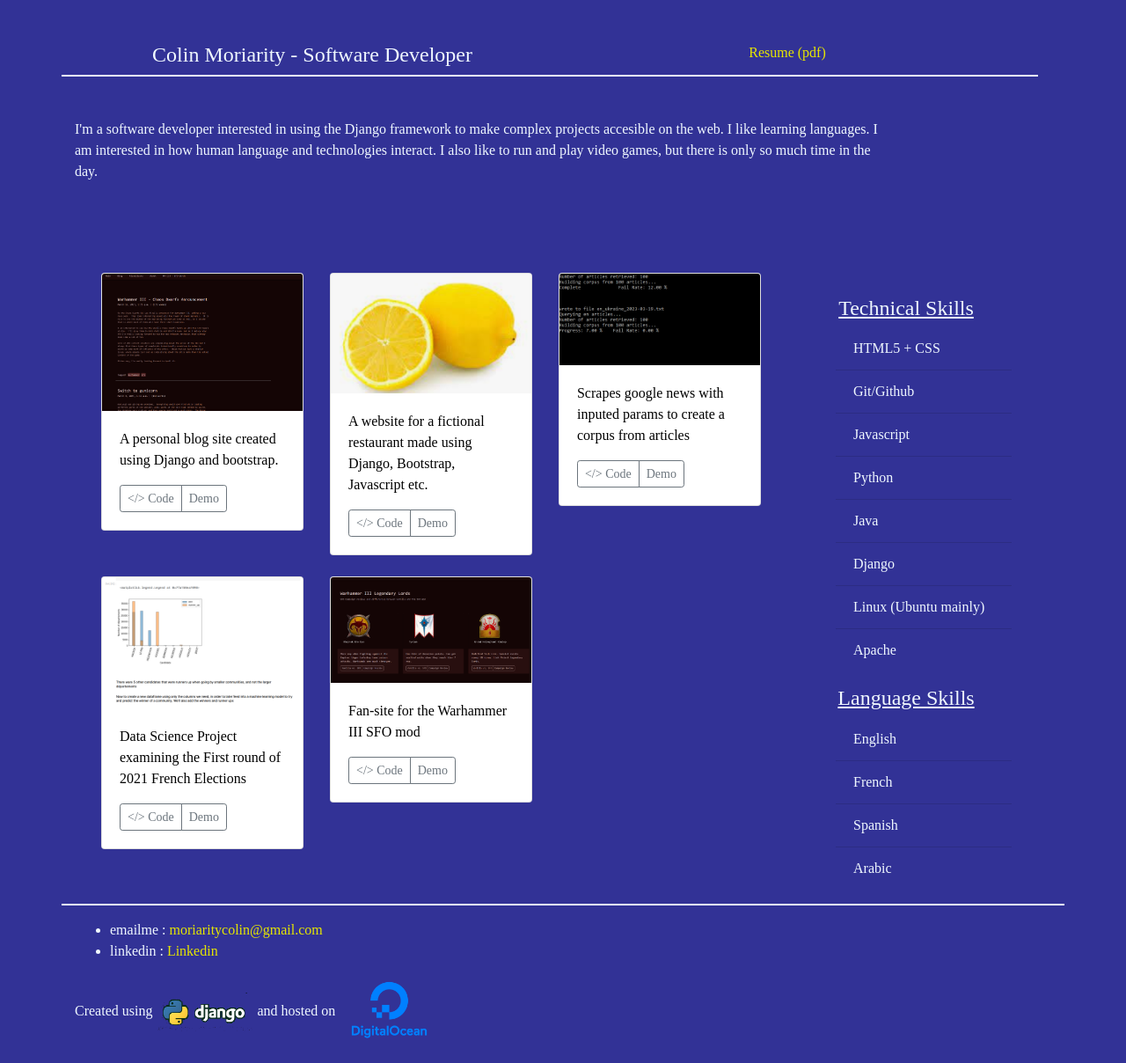
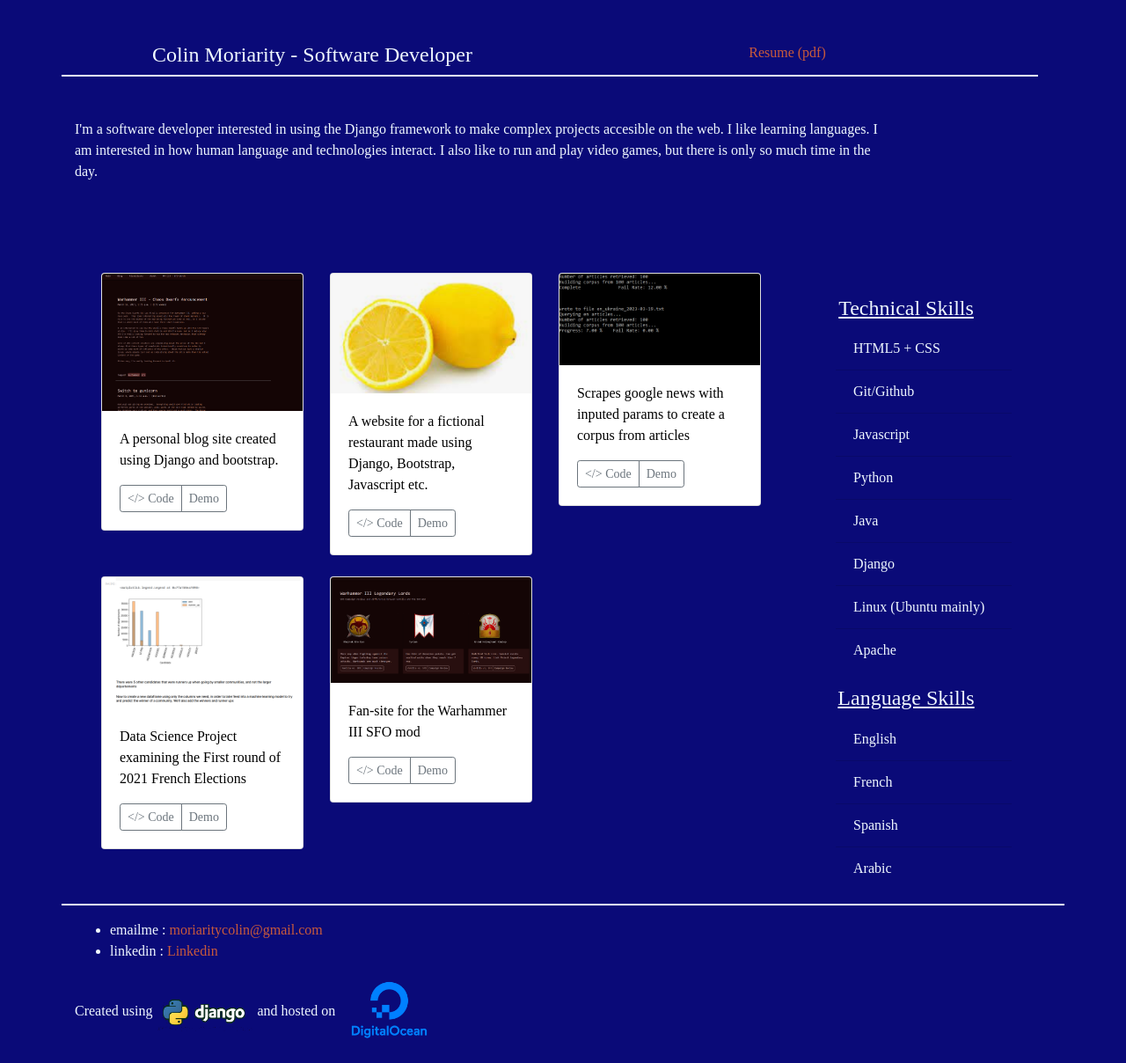
Before and after one commit to cm311/portfolio_site, a Django app: page / in a window 1280 px wide. Shown: the whole page at 88% size. Run offline with Django 4.2, Linux system fonts and the light colour scheme; some libraries are stand-ins or nearby versions; some web fonts are replaced.

Commit message:
some changes

```diff
--- a/front_page/urls.py
+++ b/front_page/urls.py
@@ -1,6 +1,6 @@
 from . import views
 from django.urls import path
-from django.http import HttpResponse
+
 
 
 
--- a/static/styles.css
+++ b/static/styles.css
@@ -6,12 +6,12 @@
 body {
   color: aliceblue;
   font-family: PlayfairDisplay;
-  background-color: rgb(50, 50, 150);
+  background-color: rgb(10, 10, 120);
 }
 
 a {
   transition: .4s;
-  color:rgb(230, 230, 0)
+  color:rgb(200, 90, 60)
 }
 
 a:hover {
@@ -28,7 +28,7 @@ a:hover {
 }
 
 .list-group-item {
-  background-color: rgb(50, 50, 150);
+  background-color: rgb(10, 10, 120);
 }
 
 
```
Also changed, not shown: static/djangologo.png.
